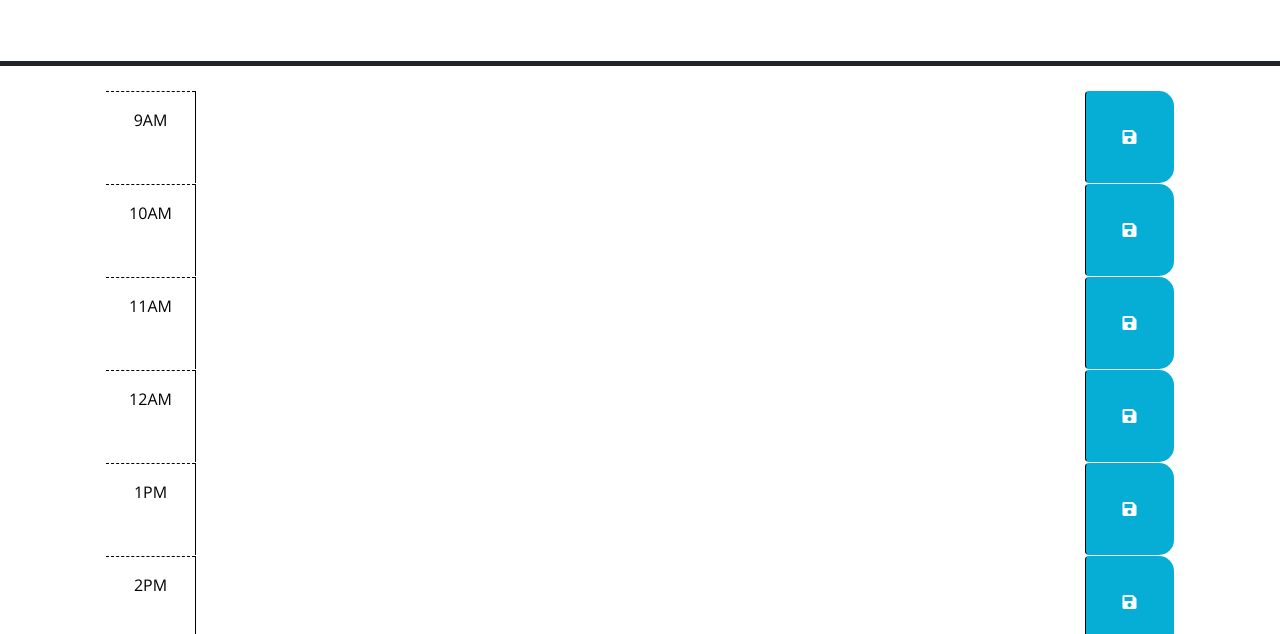
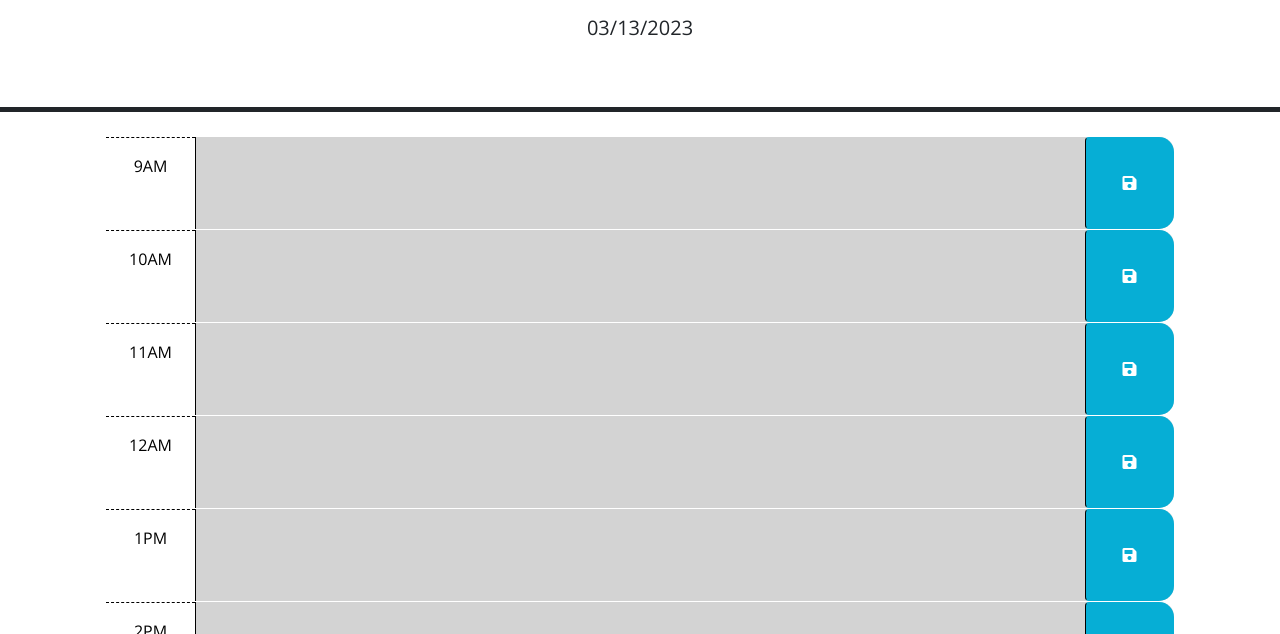
Before and after one commit to pvmend/MyDayPlanner, a plain HTML site: page index.html in a window 1280 px wide. Shown: the part 166-800 px from the top of the page. Drawn offline with nearby package versions, Linux system fonts and the light colour scheme; files that its build step writes are made by us from their sources.

Commit message:
html linked to js

```diff
--- a/index.html
+++ b/index.html
@@ -123,6 +123,6 @@
     <script src="https://cdn.jsdelivr.net/npm/dayjs@1/dayjs.min.js"></script>
     <script>dayjs().format()</script>
 
-    <script src="script.js"></script>
+    <script src="Develop/script.js"></script>
   </body>
 </html>
```
